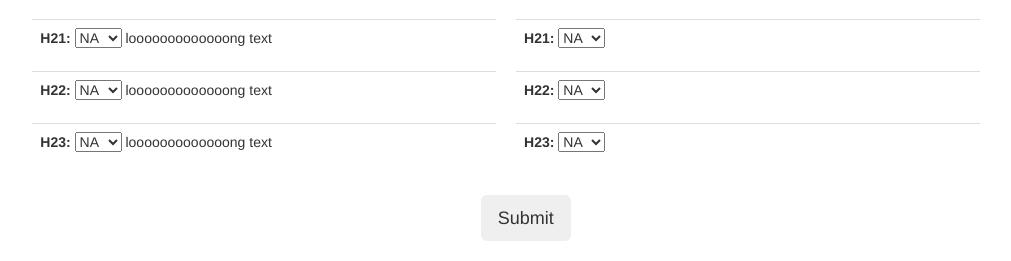
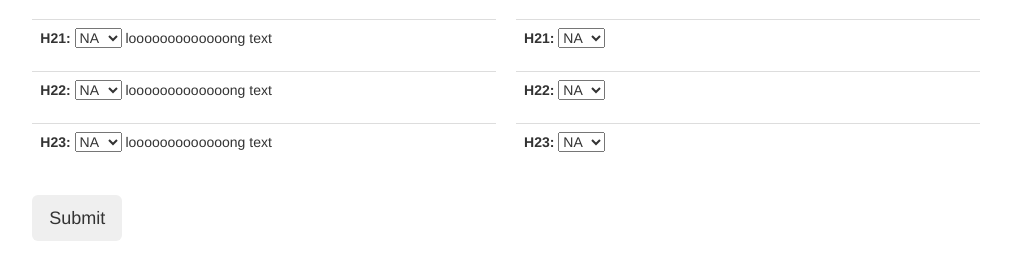
Before and after one commit to KeleiAzz/SCRC_server, a Django app: page /risk_evidence/evidence/add in a window 1280 px wide. Shown: the part 1865-2126 px from the top of the page, without its empty margins (221-1232 px from the left). Run offline with Django 3.2, Linux system fonts and the light colour scheme; data that the repository does not hold is empty; parts of the project's set-up code (start-up, migrations or seed data) failed here and were passed over; some libraries are stand-ins or nearby versions.

Commit message:
remove the button holder

```diff
--- a/risk_evidence/static/dashboard.css
+++ b/risk_evidence/static/dashboard.css
@@ -231,8 +231,8 @@ h2 {
     padding: 0;
 }
 
-.buttonHolder{
+/*.buttonHolder{*/
     /*width: 100px;*/
     /*margin: 0 auto 0 auto;*/
-    text-align: center;
-}
+    /*text-align: center;*/
+/*}*/
```
